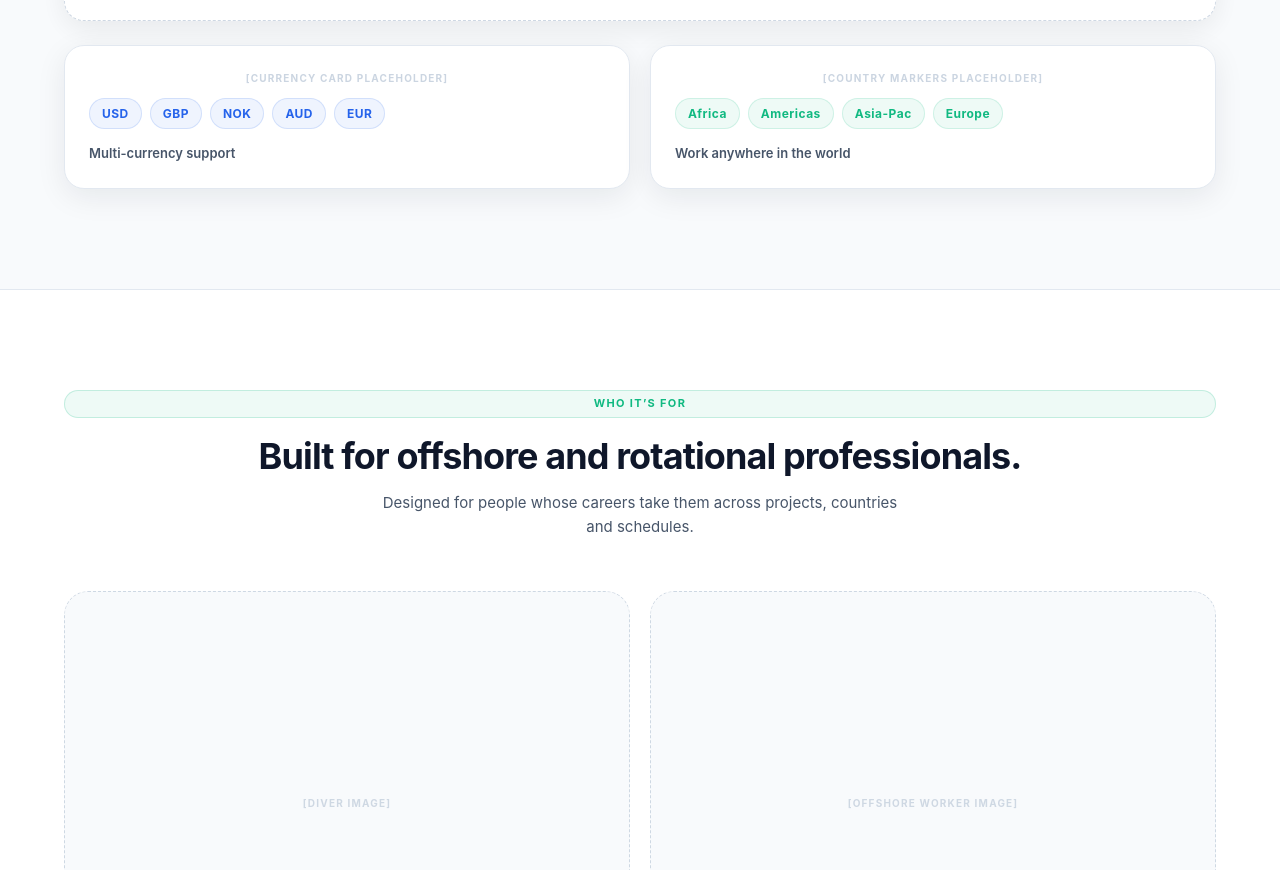
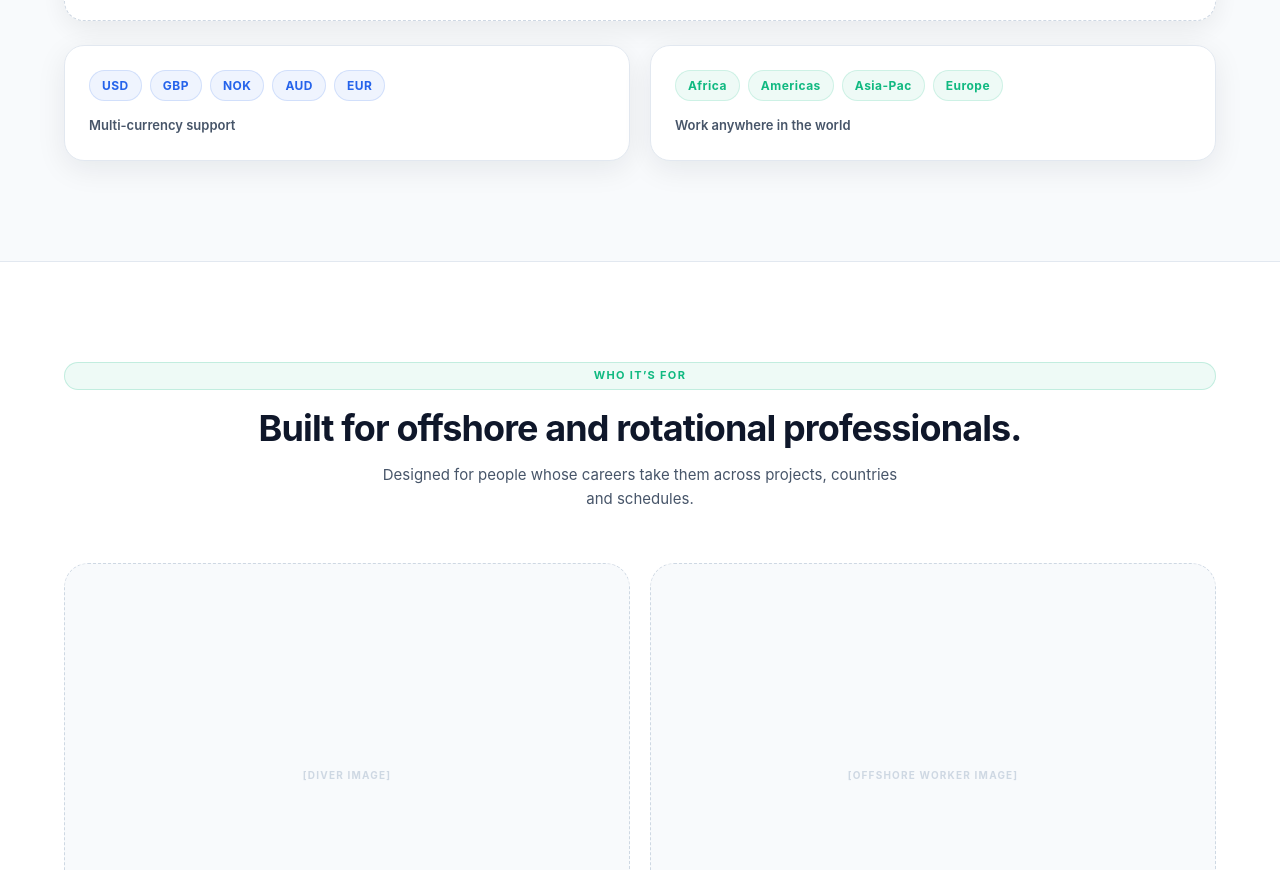
Before and after one commit to nowayjosay/cledger-website, a website: page index.html in a window 1280 px wide. Shown: the part 2923-3793 px from the top of the page. Drawn offline with Linux system fonts and the light colour scheme.

Commit message:
Remove placeholder lines

```diff
--- a/index.html
+++ b/index.html
@@ -260,7 +260,6 @@
 
           <div class="global-cards-row" data-animate>
             <div class="global-info-card">
-              <p class="placeholder-label" style="margin-bottom:12px">[Currency Card Placeholder]</p>
               <div class="currency-chips">
                 <span class="chip chip--blue">USD</span>
                 <span class="chip chip--blue">GBP</span>
@@ -271,7 +270,6 @@
               <p class="global-card-caption">Multi-currency support</p>
             </div>
             <div class="global-info-card">
-              <p class="placeholder-label" style="margin-bottom:12px">[Country Markers Placeholder]</p>
               <div class="currency-chips">
                 <span class="chip chip--green">Africa</span>
                 <span class="chip chip--green">Americas</span>
```
